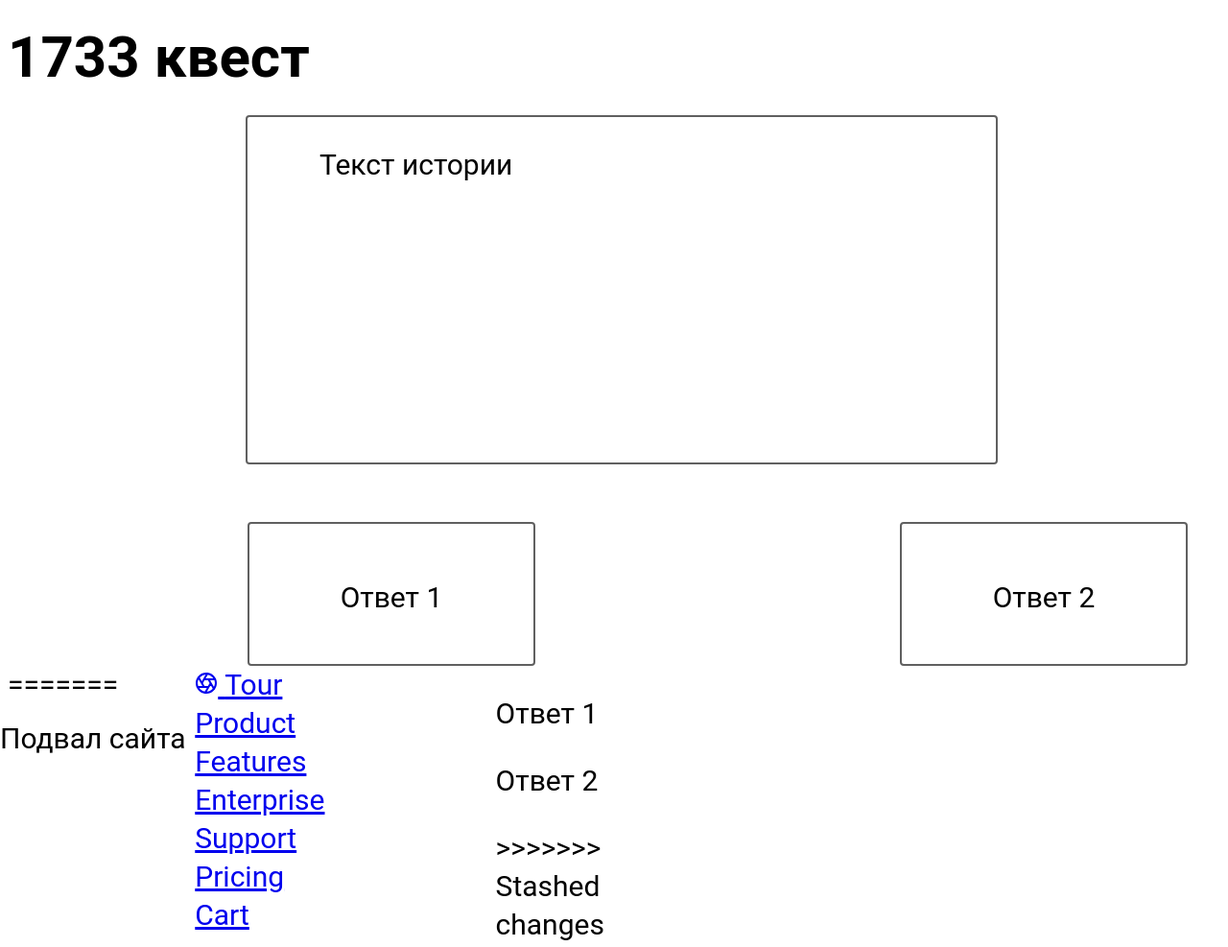
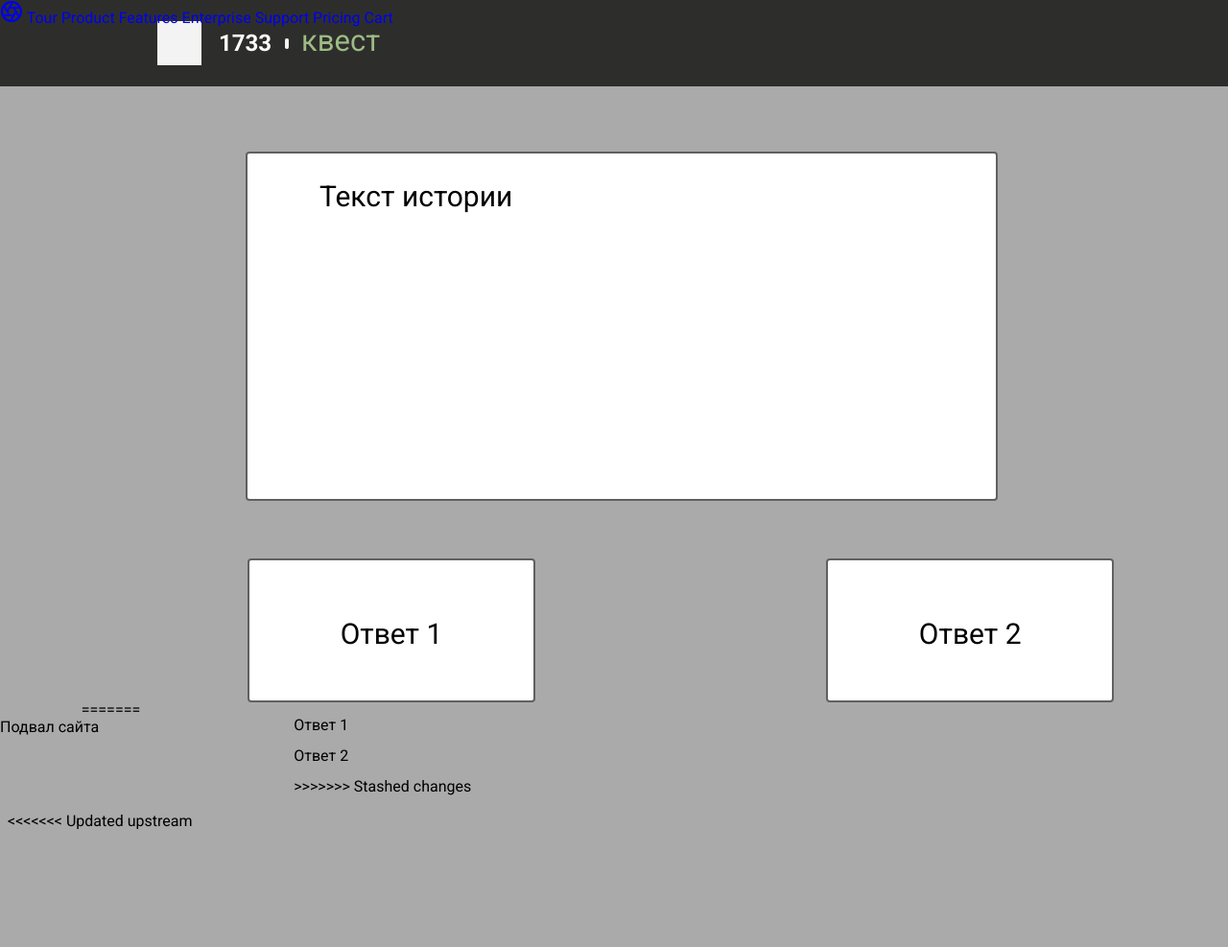
Before and after one commit to smileman0001/1733-quest, a plain HTML site: page index.html in a window 1280 px wide. Shown: the top 987 px of the page at 96% size. After the commit the page ends 864 px from the top, so only its background shows below. Drawn offline with Linux system fonts and the light colour scheme.

Commit message:
Revert "Revert "123123""
This reverts commit cd02ef13f1c6b2d0dd48f94308dadb978e7156f2.

```diff
--- a/index.html
+++ b/index.html
@@ -3,6 +3,9 @@
   <head>
     <meta charset="utf-8">
     <!--<title>Первое испытание</title>-->
+    <link rel="preconnect" href="https://fonts.googleapis.com">
+    <link rel="preconnect" href="https://fonts.gstatic.com" crossorigin>
+    <link href="https://fonts.googleapis.com/css2?family=Roboto:wght@400;500;700&display=swap" rel="stylesheet">
     <link rel="stylesheet" href="style.css">
     <title>Quest!</title>
     <!-- <script src="//code.jquery.com/jquery-1.11.0.min.js"></script> -->
@@ -18,11 +21,23 @@
   </head>
 
   <body>
-    <header>
-      <h1>
-        1733 квест
-      </h1>
-    </header>
+    <div class="wrapper">
+    <header class = "header">
+        <div class="header__conteiner _container">
+          <a href="" class="header__logo">
+            <img class = "_logo" src="img/logo1.png">
+            <h1 class="logo_1733 _logo">
+              1733
+            </h1>
+          </a>
+          <div class="header__doplogo">
+            <img id="pipka" class = "_logo" src="img/pipka.png">
+            <h1 class="logo_map _logo">
+              квест
+            </h1>
+          </div>
+        </div>
+      </header>
     <main>
 <<<<<<< Updated upstream
       <div class="history" id = "history">
@@ -65,5 +80,6 @@
     <footer>
       Подвал сайта
     </footer>
+  </div>
   </body>
 </html>
--- a/style.css
+++ b/style.css
@@ -1,5 +1,53 @@
-body,html{font-family:"Roboto",bold;font-size:30px;line-height:40px}
+h1, h2, h3, h4, h5, h6 {
+  margin: 0;
+}
+html, body {
+  height: 100%;
+  line-height: 1;
+  font-size: 16px;
+  color: #000;
+  font-family: Roboto;
+}
+*,
+*::before
+*::after {
+  padding: 0;
+  margin: 0;
+  border: 0;
+  box-sizing: border-box;
+}
+body {
+   /* Путь к фоновому изображению */
+   background-color: #AAAAAA;
+  background-position: center center;
+  background-repeat: no-repeat;
+  background-attachment: fixed;
+  background-size: cover;
+}
+a {
+  text-decoration: none;
+}
+ul, ol, li {
+  list-style: none;
+}
+img {
+  vertical-align: top;
+}
+main {
+  width: 100%;
+  margin-top: 150px;
+}
+text {
+  font-size: 12px;
+  user-select: none;
+  pointer-events: none;
+}
 
+/*body,html{font-family:"Roboto",bold;font-size:30px;line-height:40px}*/
+.wrapper {
+  min-height: 100%;
+  overflow: hidden;   /*убирает горизонтальный дефолтный скрол на сайте */
+}
 body {
   width: 100%;
   /*min-height: 100vh;*/
@@ -25,13 +73,66 @@ main {
     "B B B B B B";
 }
 
-/*header {
-	position: absolute;
-    top: 0;
-    left: 0;
-    right: 0;
-    height: 50px;
-}*/
+header {
+  background-color: #2D2E2C;
+  height: 90px;
+  position: absolute;
+  top: 0;
+  left: 0;
+  right: 0;
+  display: flex;
+}
+.header {
+  position: absolute;
+  width: 100%;
+  left: 0;
+  top: 0;
+  z-index: 50;
+}
+._container {
+  width: 980px;
+  margin: 0px auto;
+}
+.header__conteiner {
+  left: 0;
+  display: flex;
+  min-height: 90px;
+  align-items: center;   /* выравнивает элементы по центру по высоте */
+}
+.logo_1733 {
+  margin-top: 25px;
+  font-size: 24px;
+  color: white;
+  font-family: "Roboto";
+  font-weight: bold;
+}
+.logo_map {
+  margin-top: 2px;
+  margin-left: -5px;
+  color: #9EBB84;
+  font-size: 31px;
+  font-family: "Roboto";
+  font-weight: 400;
+}
+
+#pipka {
+  margin-top: 15px;
+}
+
+._logo {
+  display: inline-block;
+  align-items: center;
+}
+.header__doplogo {
+  align-items: center;
+}
+
+img {
+  margin: 14px;
+}
+img {
+  vertical-align: top;
+}
 
 footer {
 	position: absolute;
```
Also changed, not shown: img/logo1.png (added), img/pipka.png (added).
